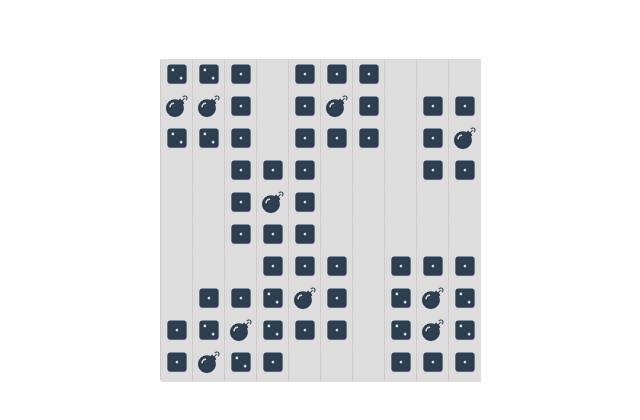
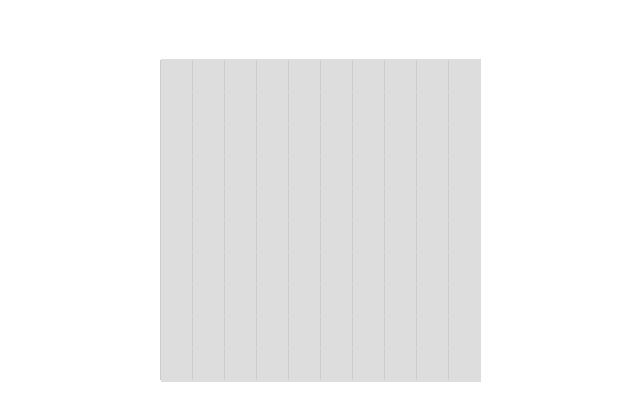
Before and after one commit to Noahbrat/vuejs-mine-sweeper, a Vue app: page / in a window 1280 px wide. Shown: the top 420 px of the page, without its empty margins (320-960 px from the left). Built offline with nearby package versions, Linux system fonts and the light colour scheme; the HTML template or start-up script is replaced by a standard one.

Commit message:
re-enabled isRevealed, clean up dead stuff

```diff
--- a/src/components/Cell.vue
+++ b/src/components/Cell.vue
@@ -8,7 +8,6 @@
     name: "Cell",
     data: function() {
       return {
-        // clicked: false,
         dice: [
           "",
           "dice-one",
@@ -29,20 +28,10 @@
       clicks: Array,
     },
     methods: {
-      cellClick() {
-        // this.clicked = true;
-        this.$emit('cell-click', this.w - 1, this.h - 1);
-      },
-      clicked() {
-        return this.clicks[this.w - 1][this.h - 1];
-      },
-      clickedClass() {
-        return this.clicked() ? 'clicked' : '';
-      }
     },
     computed: {
       isRevealed() {
-        return this.display;//this.clicked && this.display
+        return this.hasClicked && this.display
       },
       display() {
         return this.isMine ? "bomb" : this.dice[this.number];
```
